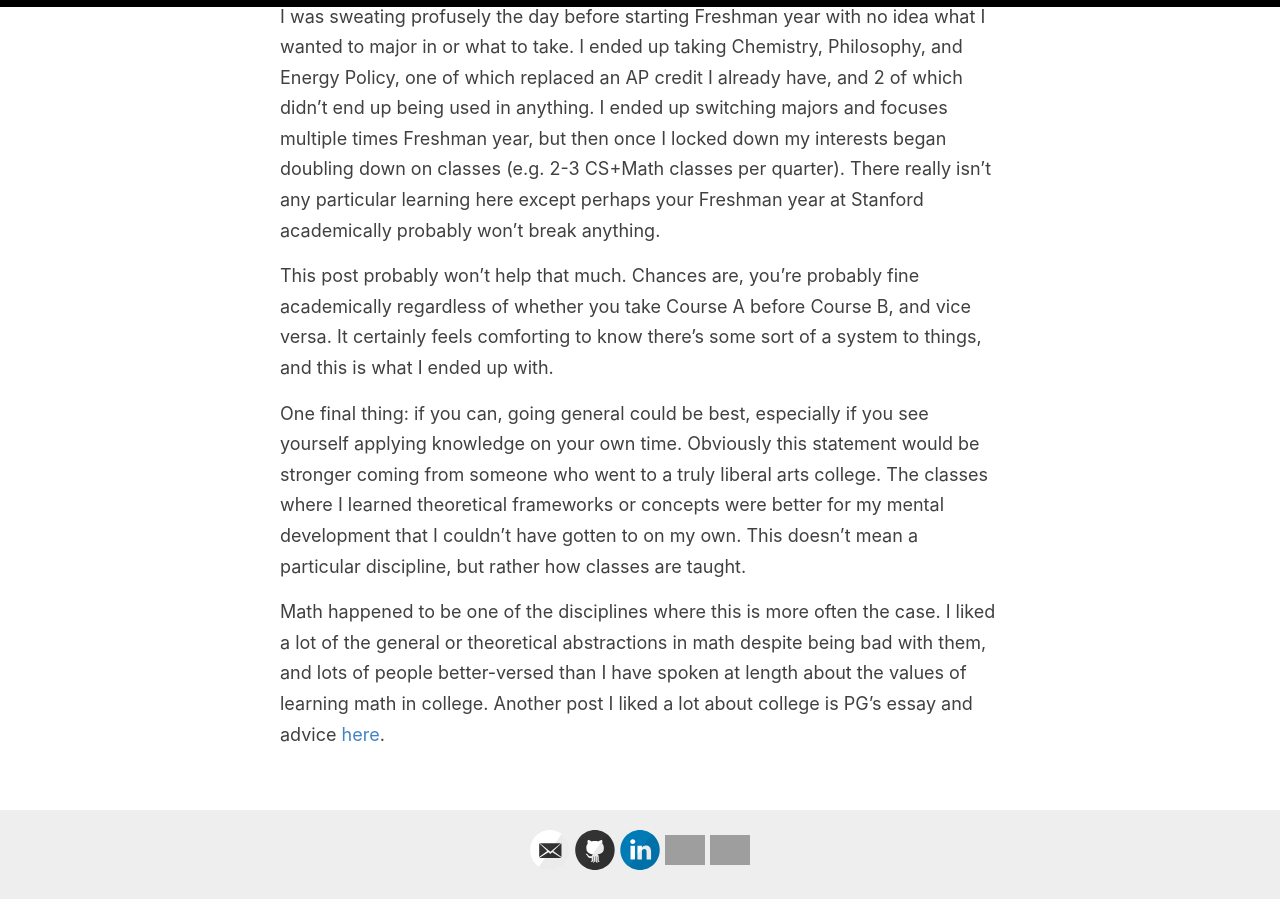
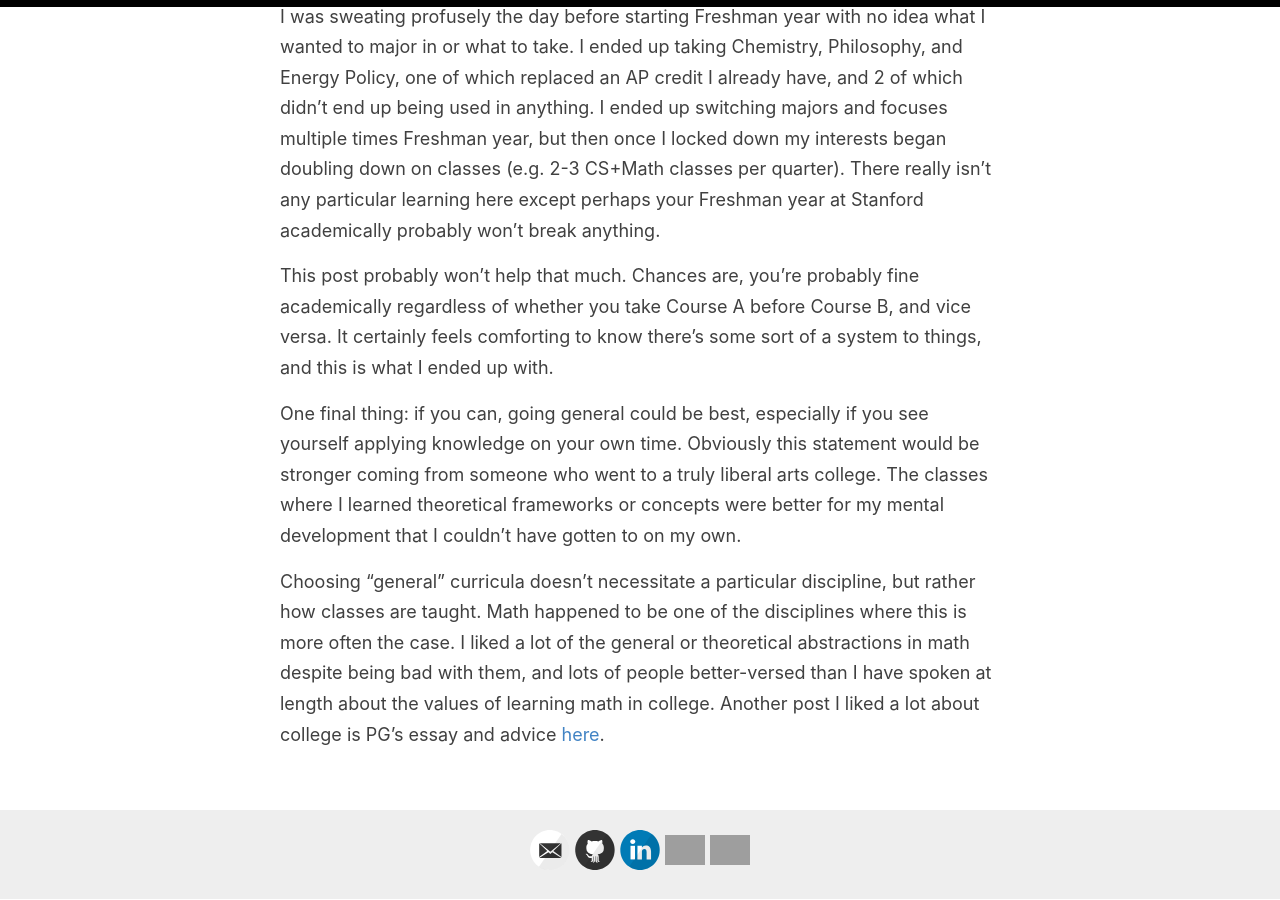
Before and after one commit to evazhang612/sokt-landing, a Jekyll site: the page built from _pages/wtt.md, in a window 1280 px wide and 900 px high, scrolled down 2765 px. Built offline with Jekyll 4.4.1, drawn with Linux system fonts in a browser that asks for light colours; nearby versions of some CDN libraries; library files that are not in the unit come from our copies; grey boxes are pictures that could not be loaded.

```diff
--- a/_pages/wtt.md
+++ b/_pages/wtt.md
@@ -32,6 +32,6 @@
 
 This post probably won't help that much. Chances are, you're probably fine academically regardless of whether you take Course A before Course B, and vice versa. It certainly feels comforting to know there's some sort of a system to things, and this is what I ended up with.
 
-One final thing: if you can, going general could be best, especially if you see yourself applying knowledge on your own time. Obviously this statement would be stronger coming from someone who went to a truly liberal arts college. The classes where I learned theoretical frameworks or concepts were better for my mental development that I couldn't have gotten to on my own. This doesn't mean a particular discipline, but rather how classes are taught.
+One final thing: if you can, going general could be best, especially if you see yourself applying knowledge on your own time. Obviously this statement would be stronger coming from someone who went to a truly liberal arts college. The classes where I learned theoretical frameworks or concepts were better for my mental development that I couldn't have gotten to on my own.
 
-Math happened to be one of the disciplines where this is more often the case. I liked a lot of the general or theoretical abstractions in math despite being bad with them, and lots of people better-versed than I have spoken at length about the values of learning math in college. Another post I liked a lot about college is PG's essay and advice [here](http://www.paulgraham.com/college.html).
+Choosing "general" curricula doesn't necessitate a particular discipline, but rather how classes are taught. Math happened to be one of the disciplines where this is more often the case. I liked a lot of the general or theoretical abstractions in math despite being bad with them, and lots of people better-versed than I have spoken at length about the values of learning math in college. Another post I liked a lot about college is PG's essay and advice [here](http://www.paulgraham.com/college.html).
```
